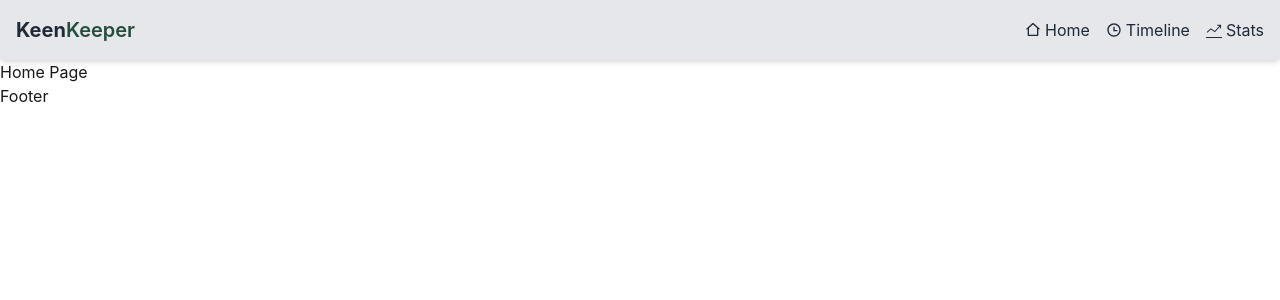
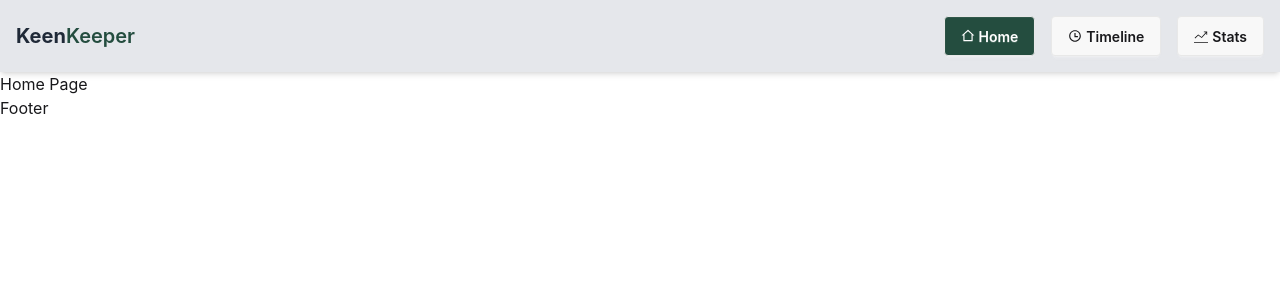
Before and after one commit to Morshedul-developer/keen-keeper, a React (Vite) app: page / in a window 1280 px wide. Shown: the top 300 px of the page. Built offline with nearby package versions, Linux system fonts and the light colour scheme.

Commit message:
completed the navbar

```diff
--- a/src/components/myNavLink/MyNavLink.jsx
+++ b/src/components/myNavLink/MyNavLink.jsx
@@ -2,7 +2,7 @@ import { NavLink } from "react-router";
 
 const MyNavLink = ({ to, children }) => {
   return (
-    <NavLink className="flex items-center gap-1" to={to}>
+    <NavLink className={({isActive})=>`${isActive ? 'bg-[#244D3F] text-white' : ''} flex items-center gap-1 btn`} to={to}>
       {children}
     </NavLink>
   );
```
